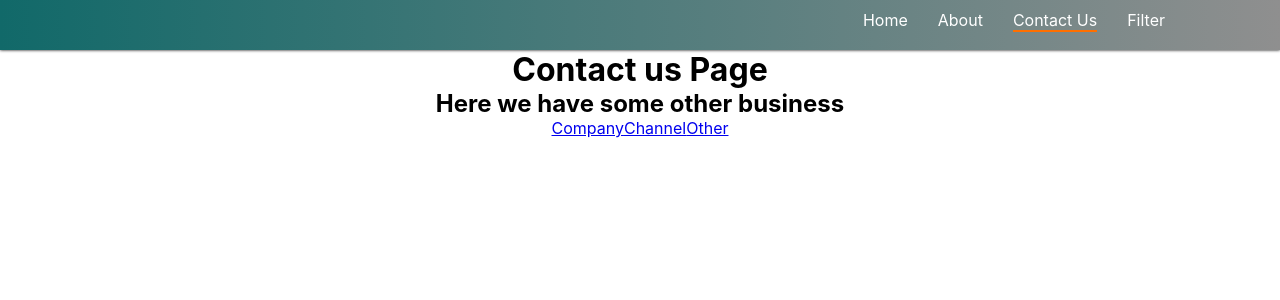
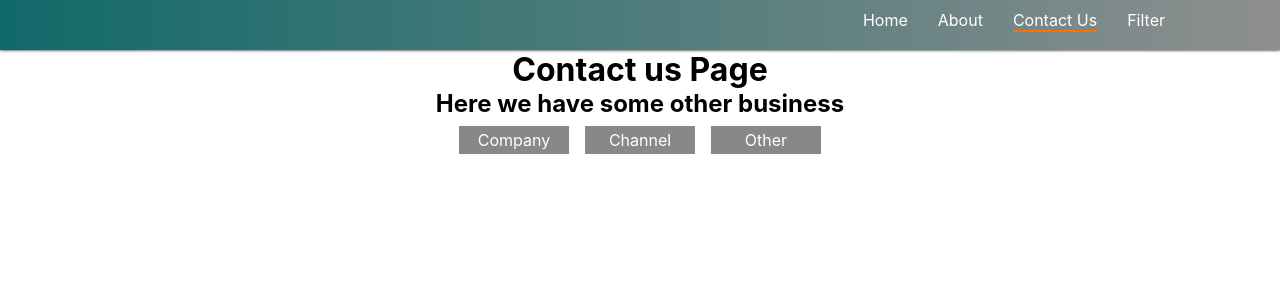
Before and after one commit to fhabhishektiwari/blog, a React (Create React App) app: page /contact in a window 1280 px wide. Shown: the top 300 px of the page. Built offline with nearby package versions, Linux system fonts and the light colour scheme.

Commit message:
Nested Routing added style

```diff
--- a/src/App.css
+++ b/src/App.css
@@ -39,6 +39,15 @@
   background: linear-gradient(to right,rgb(17, 105, 105),rgb(143, 143, 143));
 }
 
+.nav-link{
+  width: 110px;
+  display: inline-block;
+  text-decoration: none;
+  margin: 8px;
+  background-color: #888;
+  padding: 4px 12px;
+  color: #fff;
+}
 
 
 
--- a/src/components/NewContact.js
+++ b/src/components/NewContact.js
@@ -1,13 +1,13 @@
-import { Link, Outlet } from "react-router-dom";
-
+import { NavLink, Outlet } from "react-router-dom";
+import '../App.css';
 const NewContact=()=>{
     return(
         <div>
             <h1>Contact us Page</h1>
             <h2>Here we have some other business</h2>
-            <Link to='company'>Company</Link>
-            <Link to='channel'>Channel</Link>
-            <Link to='other'>Other</Link>
+            <NavLink className='nav-link' to='company' style={({isActive})=>{return {color:isActive?'#fff':''} && {borderBottom:isActive?'2px solid #ff6f00':''}}}>Company</NavLink>
+            <NavLink className='nav-link' to='channel' style={({isActive})=>{return {color:isActive?'#fff':''} && {borderBottom:isActive?'2px solid #ff6f00':''}}}>Channel</NavLink>
+            <NavLink className='nav-link' to='other' style={({isActive})=>{return {color:isActive?'#fff':''} && {borderBottom:isActive?'2px solid #ff6f00':''}}}>Other</NavLink>
             <Outlet/>
 
         </div>
```
